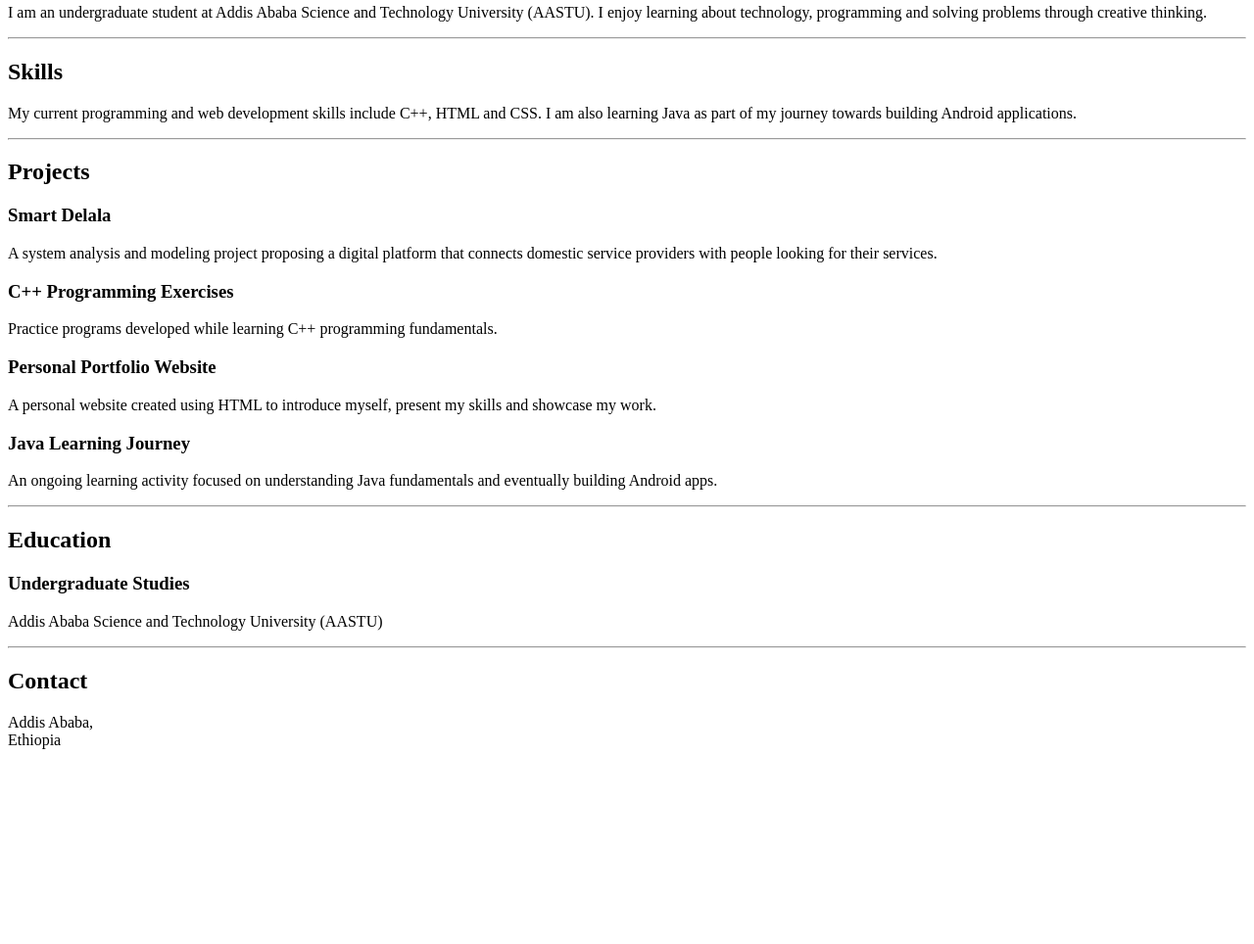
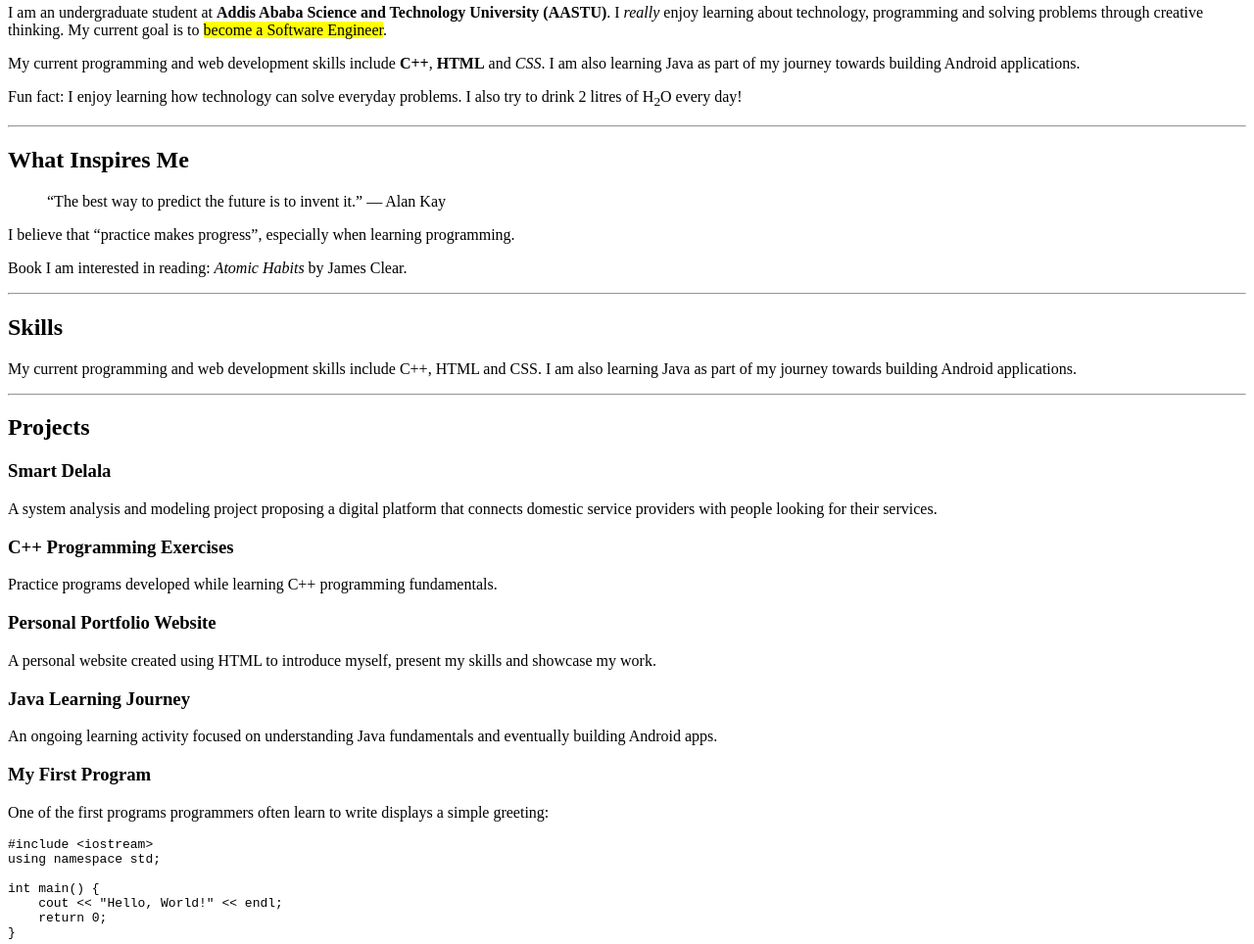
Before and after one commit to elisabethalemneh-hash/portfolio, a plain HTML site: page index.html in a window 1280 px wide. Shown: the part 179-1143 px from the top of the page at 98% size. Before the commit the page ends 960 px from the top, so only its background shows below. Drawn offline with Linux system fonts and the light colour scheme.

Commit message:
Add text formatting, quotations, and code examples

```diff
--- a/index.html
+++ b/index.html
@@ -13,16 +13,52 @@
     <hr>
 
     <h2>About Me</h2>
+
     <p>
-        I am an undergraduate student at Addis Ababa Science
-        and Technology University (AASTU). I enjoy learning
-        about technology, programming and solving problems
-        through creative thinking.
+        I am an undergraduate student at
+        <strong>Addis Ababa Science and Technology University (AASTU)</strong>.
+        I <em>really</em> enjoy learning about technology,
+        programming and solving problems through creative thinking.
+        My current goal is to
+        <mark>become a Software Engineer</mark>.
+    </p>
+
+    <p>
+        My current programming and web development skills include
+        <b>C++</b>, <b>HTML</b> and <i>CSS</i>.
+        I am also learning Java as part of my journey towards
+        building Android applications.
+    </p>
+
+    <p>
+        Fun fact: I enjoy learning how technology can solve
+        everyday problems. I also try to drink 2 litres of
+        H<sub>2</sub>O every day!
+    </p>
+
+    <hr>
+
+    <h2>What Inspires Me</h2>
+
+    <blockquote>
+        “The best way to predict the future is to invent it.”
+        — Alan Kay
+    </blockquote>
+
+    <p>
+        I believe that <q>practice makes progress</q>,
+        especially when learning programming.
+    </p>
+
+    <p>
+        Book I am interested in reading:
+        <cite>Atomic Habits</cite> by James Clear.
     </p>
 
     <hr>
 
     <h2>Skills</h2>
+
     <p>
         My current programming and web development skills
         include C++, HTML and CSS. I am also learning Java
@@ -58,6 +94,21 @@
         Java fundamentals and eventually building Android apps.
     </p>
 
+    <h3>My First Program</h3>
+
+    <p>
+        One of the first programs programmers often learn
+        to write displays a simple greeting:
+    </p>
+
+    <pre><code>#include &lt;iostream&gt;
+using namespace std;
+
+int main() {
+    cout &lt;&lt; "Hello, World!" &lt;&lt; endl;
+    return 0;
+}</code></pre>
+
     <hr>
 
     <h2>Education</h2>
@@ -70,6 +121,7 @@
     <hr>
 
     <h2>Contact</h2>
+
     <p>
         Addis Ababa,<br>
         Ethiopia
```
